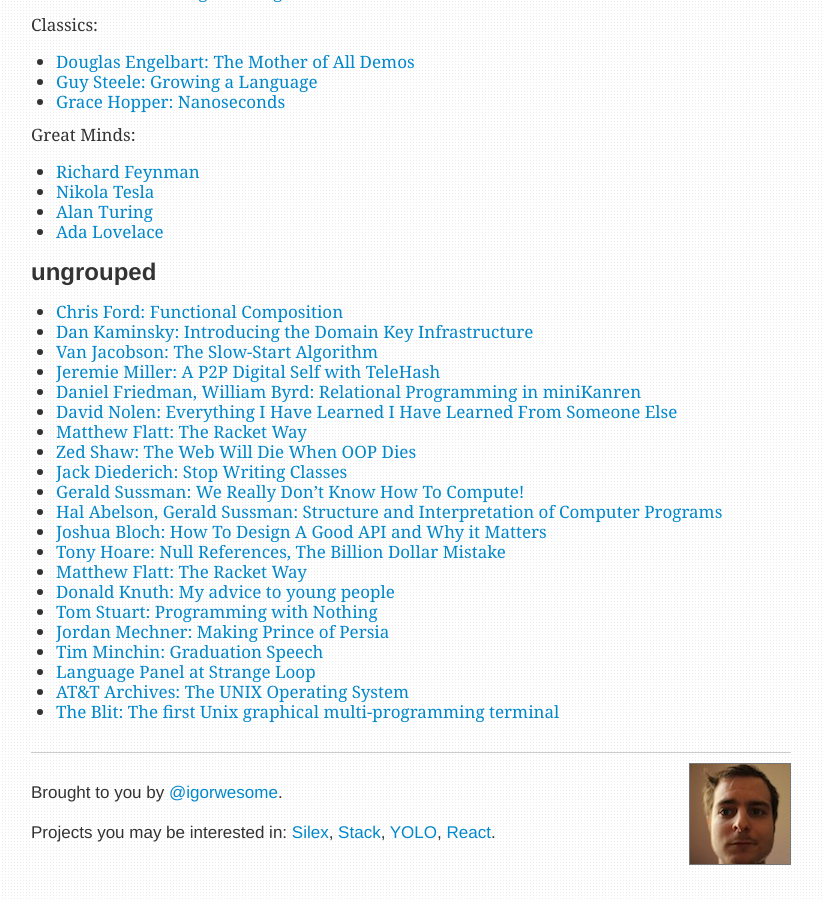
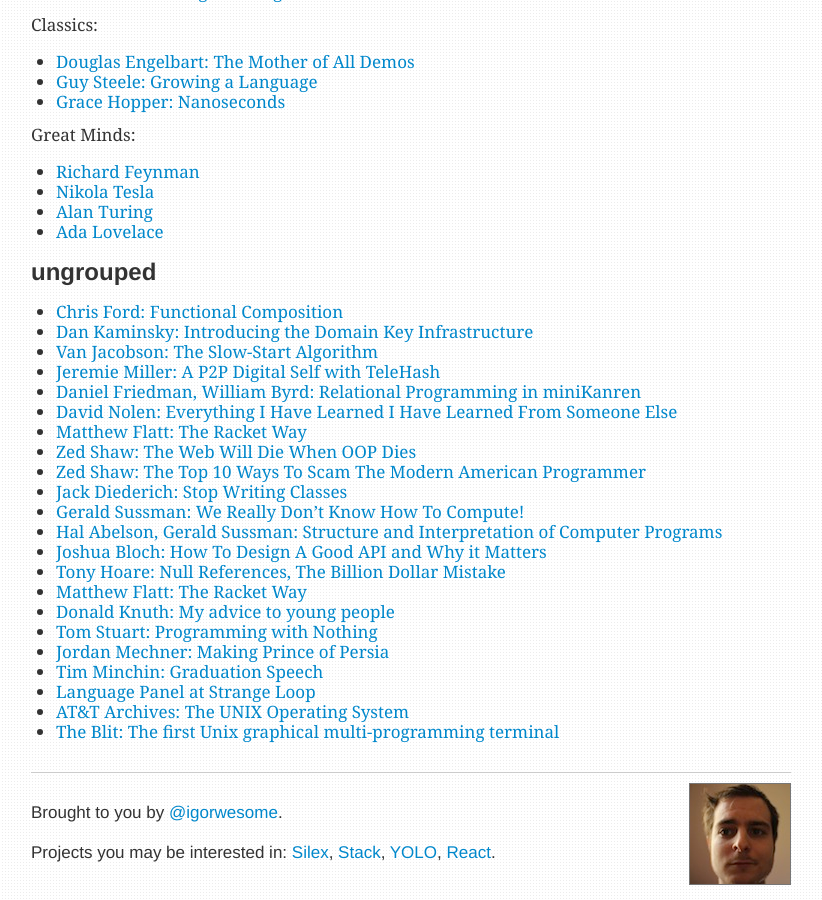
Before and after one commit to igorw/weblog, a Jekyll site: the page built from videoshelf.md, in a window 1280 px wide and 900 px high, scrolled down 653 px. Shown: the whole window, without its empty margins (229-1051 px from the left). Built offline with Jekyll 4.4.1, drawn with Linux system fonts in a browser that asks for light colours; Markdown is read by kramdown in place of the engine named in the settings.

Commit message:
add zed shaw, progmofo

```diff
--- a/videoshelf.md
+++ b/videoshelf.md
@@ -59,6 +59,7 @@
 * [David Nolen: Everything I Have Learned I Have Learned From Someone Else](http://www.infoq.com/presentations/learning-developer)
 * [Matthew Flatt: The Racket Way](http://www.infoq.com/presentations/Racket)
 * [Zed Shaw: The Web Will Die When OOP Dies](https://vimeo.com/43380467)
+* [Zed Shaw: The Top 10 Ways To Scam The Modern American Programmer](https://www.youtube.com/watch?v=neI_Pj558CY)
 * [Jack Diederich: Stop Writing Classes](https://www.youtube.com/watch?v=o9pEzgHorH0)
 * [Gerald Sussman: We Really Don't Know How To Compute!](http://www.infoq.com/presentations/We-Really-Dont-Know-How-To-Compute)
 * [Hal Abelson, Gerald Sussman: Structure and Interpretation of Computer Programs](http://groups.csail.mit.edu/mac/classes/6.001/abelson-sussman-lectures/)
```
